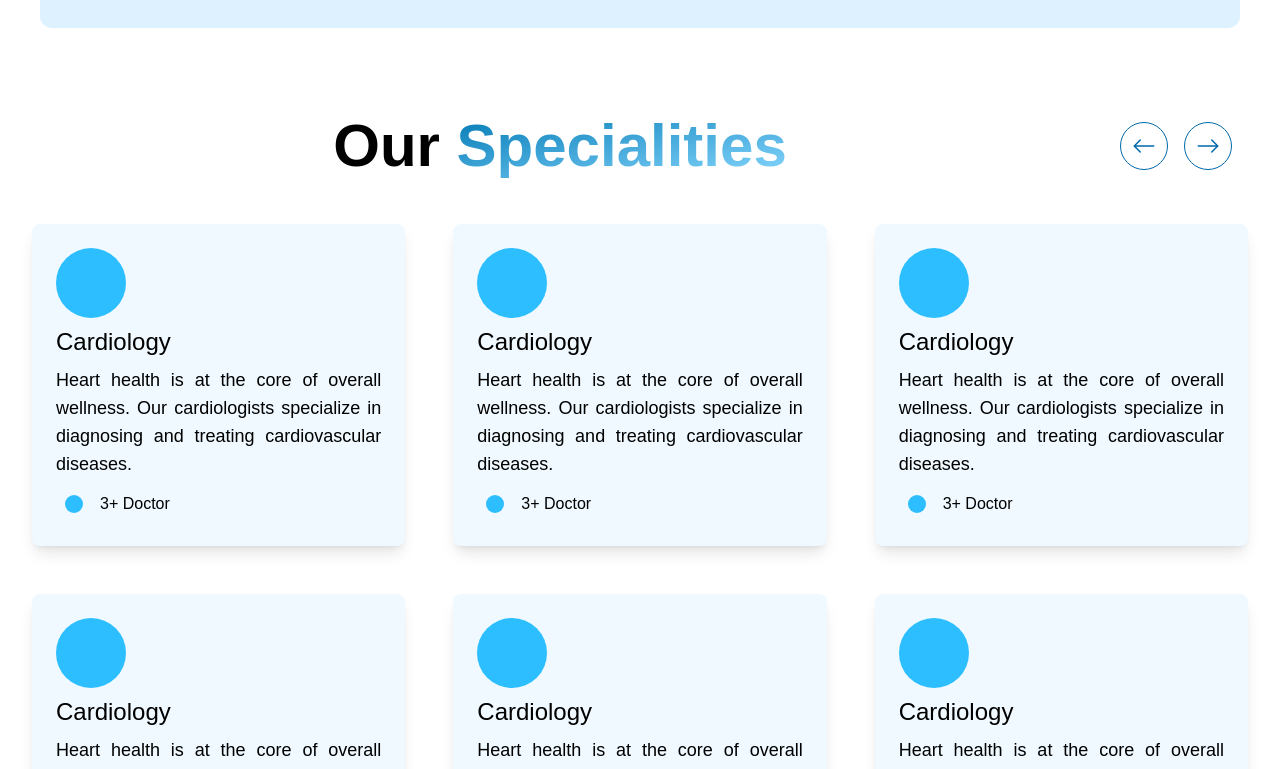
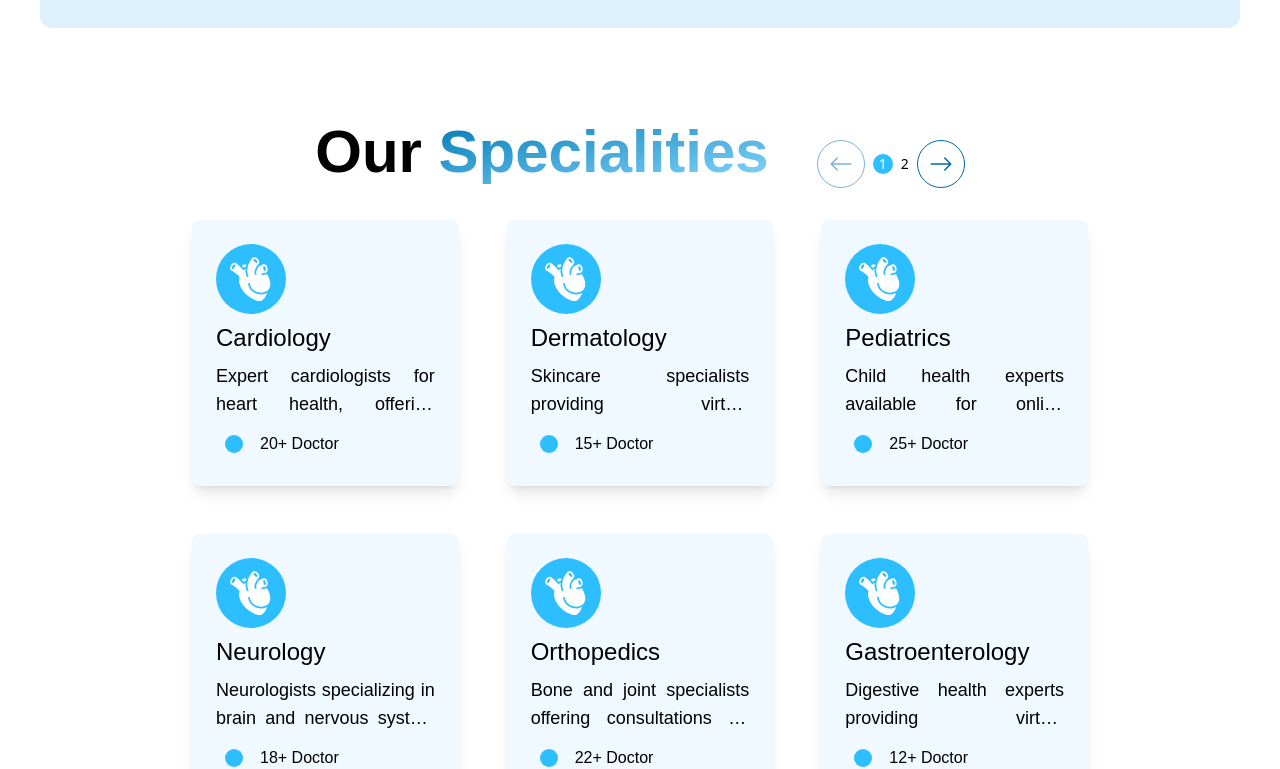
Before and after one commit to SwapnilS20/Dr4you-Website, a React (Vite) app in the folder Frontend/: page / in a window 1280 px wide. Shown: the part 1367-2136 px from the top of the page. Built offline with nearby package versions, Linux system fonts and the light colour scheme; a web font is replaced by a local one.

Commit message:
Enhance Specialities and Testimonials components with pagination and dynamic data rendering

```diff
--- a/Frontend/src/components/Specialities/SpecialitiesCard.jsx
+++ b/Frontend/src/components/Specialities/SpecialitiesCard.jsx
@@ -1,19 +1,24 @@
-import React from 'react';
+import React from "react";
 import { GoDotFill } from "react-icons/go";
+import { GiHeartOrgan } from "react-icons/gi";
 
-const SpecialitiesCard = () => {
-    return (
-        // main container
-        <div className=' flex flex-col font-general-sans bg-Primary-Blue-50 p-6 gap-2 rounded-lg shadow-lg max-w-[420px]  2xl:max-w-[450px]'>
-            <div className=' w-[70px] h-[70px] rounded-full bg-Primary-Blue-400'> </div>
-            <h3 className=' font-medium text-2xl'>Cardiology</h3>
-            <p className=' text-justify text-lg'>Heart health is at the core of overall wellness. Our cardiologists specialize in diagnosing and treating cardiovascular diseases.</p>
-            <div className=' flex font-medium justify-start items-center gap-2'>
-                <span><GoDotFill className=' text-Primary-Blue-400'/></span>
-                <span className=' text-base'>3+ Doctor </span>
-            </div>
-        </div>
-    );
-}
+const SpecialitiesCard = ({ img, category, description, doctors }) => {
+  return (
+    // main container
+    <div className=" flex flex-col font-general-sans bg-Primary-Blue-50 p-6 gap-2 rounded-lg shadow-lg max-w-[420px]  ">
+      <div className=" flex justify-center items-center w-[70px] h-[70px] rounded-full bg-Primary-Blue-400">
+        <GiHeartOrgan className=" text-white text-5xl"/>
+      </div>
+      <h3 className=" font-medium text-2xl">{category}</h3>
+      <p className=" text-justify text-lg md:line-clamp-3 lg:line-clamp-2">{description}</p>
+      <div className=" flex font-medium justify-start items-center gap-2">
+        <span>
+          <GoDotFill className=" text-Primary-Blue-400" />
+        </span>
+        <span className=" text-base">{doctors}+ Doctor </span>
+      </div>
+    </div>
+  );
+};
 
 export default SpecialitiesCard;
--- a/Frontend/src/components/Specialities/specialities.jsx
+++ b/Frontend/src/components/Specialities/specialities.jsx
@@ -1,34 +1,188 @@
-import React from "react";
+import React, { useState, useEffect } from "react";
 import SpecialitiesCard from "./SpecialitiesCard";
 import { BsArrowLeft } from "react-icons/bs";
+import ReactPaginate from "react-paginate";
 
 const Specialities = () => {
+  const specialitiesData = [
+    {
+      id: 1,
+      category: "Cardiology",
+      description:
+        "Expert cardiologists for heart health, offering consultations and second opinions.",
+      doctors: 20,
+    },
+    {
+      id: 2,
+      category: "Dermatology",
+      description:
+        "Skincare specialists providing virtual consultations for all skin concerns.",
+      doctors: 15,
+    },
+    {
+      id: 3,
+      category: "Pediatrics",
+      description:
+        "Child health experts available for online consultations and advice.",
+      doctors: 25,
+    },
+    {
+      id: 4,
+      category: "Neurology",
+      description:
+        "Neurologists specializing in brain and nervous system disorders.",
+      doctors: 18,
+    },
+    {
+      id: 5,
+      category: "Orthopedics",
+      description:
+        "Bone and joint specialists offering consultations for musculoskeletal issues.",
+      doctors: 22,
+    },
+    {
+      id: 6,
+      category: "Gastroenterology",
+      description:
+        "Digestive health experts providing virtual consultations and second opinions.",
+      doctors: 12,
+    },
+    {
+      id: 7,
+      category: "Psychiatry",
+      description:
+        "Mental health professionals available for online therapy and consultations.",
+      doctors: 30,
+    },
+    {
+      id: 8,
+      category: "Endocrinology",
+      description:
+        "Hormonal health specialists offering consultations for endocrine disorders.",
+      doctors: 10,
+    },
+    {
+      id: 9,
+      category: "Oncology",
+      description:
+        "Cancer specialists providing virtual consultations and treatment plans.",
+      doctors: 8,
+    },
+    {
+      id: 10,
+      category: "Ophthalmology",
+      description:
+        "Eye care specialists offering consultations for vision problems.",
+      doctors: 14,
+    },
+    {
+      id: 11,
+      category: "Urology",
+      description:
+        "Urological health experts available for online consultations.",
+      doctors: 16,
+    },
+  ];
+
+  const [itemsPerPage, setItemsPerPage] = useState(4);
+  const [currentPage, setCurrentPage] = useState(0);
+
+  useEffect(() => {
+    const handleResize = () => {
+      const width = window.innerWidth;
+      switch (true) {
+        case width >= 1024: // large screens
+          setItemsPerPage(6);
+          break;
+        case width >= 768: // medium screens
+          setItemsPerPage(4);
+          break;
+        default: // small screens
+          setItemsPerPage(1);
+          break;
+      }
+    };
+
+    handleResize();
+    window.addEventListener("resize", handleResize);
+    return () => window.removeEventListener("resize", handleResize);
+  }, []);
+
+  const offset = currentPage * itemsPerPage;
+  const currentItems = specialitiesData.slice(offset, offset + itemsPerPage);
+  const pageCount = Math.ceil(specialitiesData.length / itemsPerPage);
+
+  const handlePageClick = ({ selected }) => {
+    setCurrentPage(selected);
+  };
+
   return (
-    <section className=" flex flex-col gap-4 mt-12 ">
-      {/* Heading and arrow buttons */}
-      <div className=" flex">
-        <div className=" w-[100vw] flex justify-center">
-          <h2 className=" text-4xl md:text-6xl font-manrope font-bold">
-            Our <span className="text-gradient-btn ">Specialities</span>{" "}
-          </h2>
-        </div>
-
-        <div className=" hidden md:flex gap-4 justify-center items-center mr-12 ">
-          <div className=" w-12 h-12 rounded-full border border-Primary-Blue-700  flex items-center justify-center ">
-            <BsArrowLeft className=" text-Primary-Blue-700  text-2xl " />{" "}
-          </div>
-          <div className=" w-12 h-12 rounded-full border border-Primary-Blue-700  flex items-center justify-center ">
-            <BsArrowLeft className=" text-Primary-Blue-700  text-2xl rotate-180 " />{" "}
-          </div>
+    <section className="flex flex-col gap-4 mt-12 justify-center items-center">
+      <div className="flex items-center justify-between px-4 md:px-12">
+        <h2 className="text-4xl md:text-6xl font-manrope font-bold w-full text-center">
+          Our <span className="text-gradient-btn">Specialities</span>
+        </h2>
+        {/* Arrows for Desktop */}
+        <div className="hidden justify-center items-end lg:flex ml-12 ">
+          <ReactPaginate
+            previousLabel={
+              <div className="w-12 h-12 rounded-full border border-Primary-Blue-700 flex items-center justify-center">
+                <BsArrowLeft className="text-Primary-Blue-700 text-2xl" />
+              </div>
+            }
+            nextLabel={
+              <div className="w-12 h-12 rounded-full border border-Primary-Blue-700 flex items-center justify-center">
+                <BsArrowLeft className="rotate-180 text-Primary-Blue-700 text-2xl" />
+              </div>
+            }
+            pageCount={pageCount}
+            onPageChange={handlePageClick}
+            containerClassName="flex gap-2 items-center mt-6"
+            pageClassName="show show text-sm" // Hide default number buttons
+            breakClassName="hidden"
+            activeClassName=" w-5 h-5 flex justify-center items-center text-sm rounded-full bg-Primary-Blue-400 text-white"
+            disabledClassName="opacity-50 pointer-events-none"
+            marginPagesDisplayed={2}
+            pageRangeDisplayed={1}
+          />
         </div>
       </div>
-      <div className=" grid place-items-center place-content-center gap-12 p-4 md:p-4 lg:p-8 xl:grid-cols-3 md:grid-cols-2 2xl:grid-cols-4 ">
-        <SpecialitiesCard />
-        <SpecialitiesCard />
-        <SpecialitiesCard />
-        <SpecialitiesCard />
-        <SpecialitiesCard />
-        <SpecialitiesCard />
+
+      {/* Cards */}
+      <div className="grid px-4 lg:px-10 xl:px-48  gap-12 2xl:gap-24 mt-4  lg:grid-cols-3 md:grid-cols-2 sm:grid-cols-1">
+        {currentItems.map((data) => (
+          <SpecialitiesCard
+            key={data.id}
+            category={data.category}
+            description={data.description}
+            doctors={data.doctors}
+          />
+        ))}
+      </div>
+
+      {/* Pagination Buttons for mobile */}
+      <div className="flex justify-center lg:hidden">
+        <ReactPaginate
+          previousLabel={
+            <div className="w-12 h-12 rounded-full border border-Primary-Blue-700 flex items-center justify-center">
+              <BsArrowLeft className="text-Primary-Blue-700 text-2xl" />
+            </div>
+          }
+          nextLabel={
+            <div className="w-12 h-12 rounded-full border border-Primary-Blue-700 flex items-center justify-center">
+              <BsArrowLeft className="rotate-180 text-Primary-Blue-700 text-2xl" />
+            </div>
+          }
+          pageCount={pageCount}
+          onPageChange={handlePageClick}
+          containerClassName="flex gap-2 items-center mt-6"
+          pageClassName="show show text-sm" // Hide default number buttons
+          breakClassName="hidden"
+          activeClassName=" w-5 h-5 flex justify-center items-center text-sm rounded-full bg-Primary-Blue-400 text-white"
+          disabledClassName="opacity-50 pointer-events-none"
+          marginPagesDisplayed={2}
+          pageRangeDisplayed={1}
+        />
       </div>
     </section>
   );
--- a/Frontend/src/components/Testimonials/Testimonials.jsx
+++ b/Frontend/src/components/Testimonials/Testimonials.jsx
@@ -33,7 +33,6 @@ const Testimonials = () => {
       feedback:
         "Professional, caring, and efficient. I loved how personalized the treatment suggestions were. Drs-4You helped me find the right doctor without stepping out of my house!",
     },
-
   ];
 
   const [currentPage, setCurrentPage] = useState(0);
@@ -109,6 +108,8 @@ const Testimonials = () => {
           previousClassName="bg-Primary-Blue-950 px-4 py-2 "
           nextClassName="bg-Primary-Blue-950 px-4 py-2 "
           activeClassName=" w-5 h-5 flex justify-center items-center text-sm rounded-full bg-Primary-Blue-950 text-white"
+          marginPagesDisplayed={2}
+          pageRangeDisplayed={1}
         />
       </div>
     </section>
```
